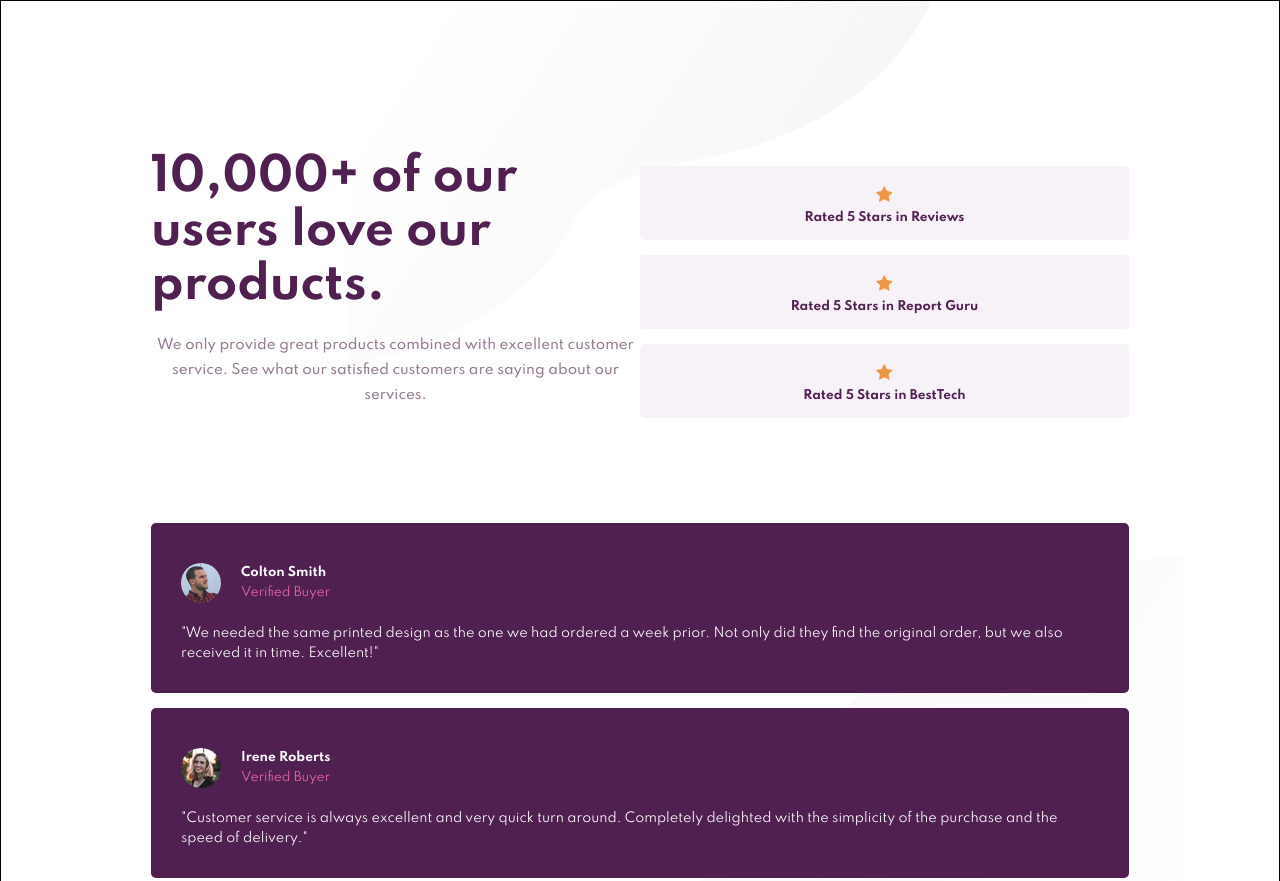
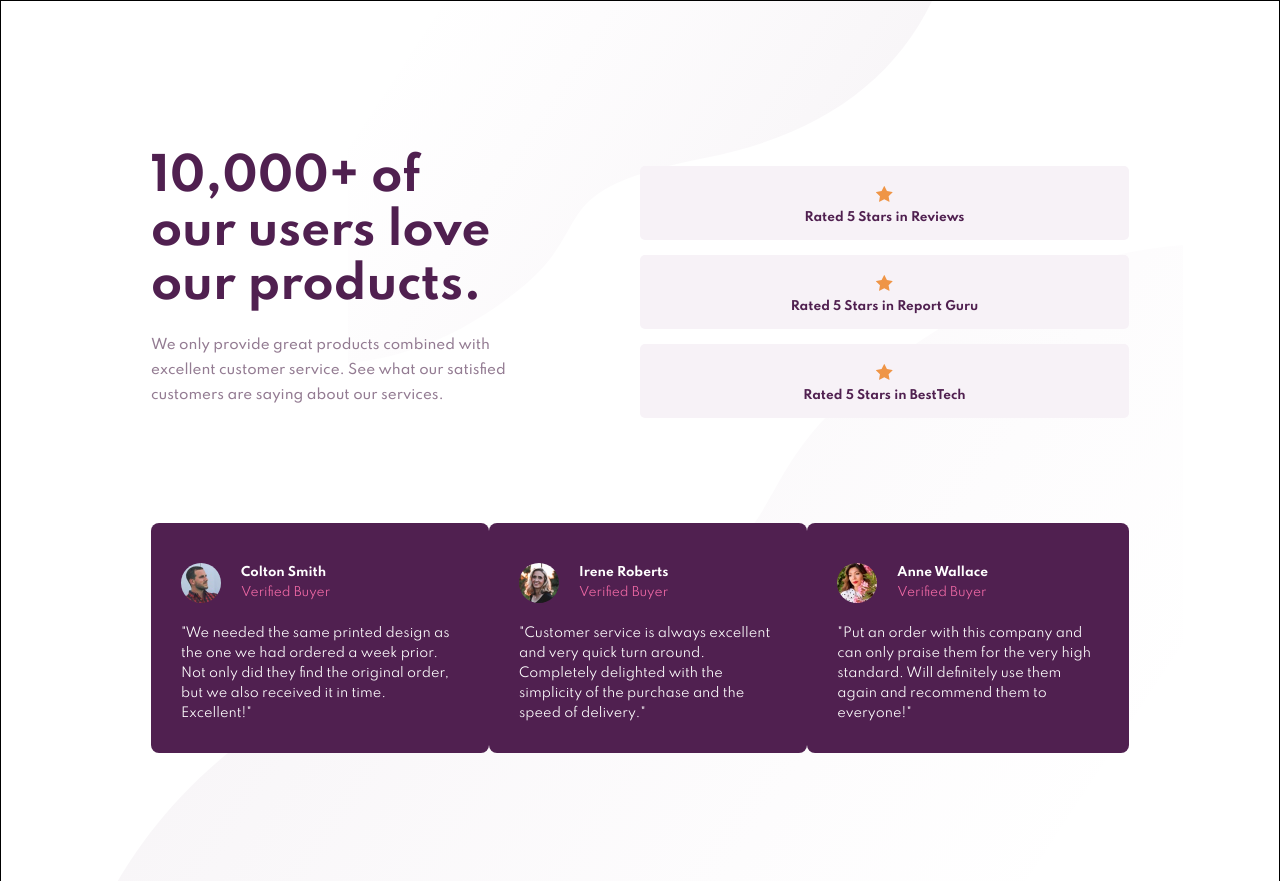
Before and after one commit to DawidMTX/social-proof-section-master, a plain HTML site: page index.html in a window 1280 px wide. Shown: the top 881 px of the page. Drawn offline with Linux system fonts and the light colour scheme.

Commit message:
ste display flex and align text

```diff
--- a/style.css
+++ b/style.css
@@ -31,9 +31,8 @@ body{
     color:hsl(300, 43%, 22%);
     text-align: center;
     margin-bottom: 20px;
+}
 
-
-}
 .text__p{
     text-align: center;
     font-weight: 500;
@@ -54,6 +53,7 @@ body{
     border-radius: 5px;
 
 }
+
 .stars__icon1{
     padding: 5px;
 }
@@ -106,27 +106,37 @@ body{
         padding:150px;
         flex-direction: row;
         flex-wrap: wrap;
+
    }
    .text{
         flex: 1 200px;
         flex-basis: 50%;
+        padding-right: 130px;
         }
     .text__h1{
         text-align: left;
-
         font-size: 3em;
     }
-    .text_p{
+    .text__p{
         text-align: left;
+
     }
    .stars{
        flex: 200px;
        flex-basis: 50%;
    }
 
+
    .opinion-box{
         flex: 2;
         flex-basis: 100%;
+        display: flex;
+   }
+   .opinion-box > div{
+       border-radius: 8px;
+   }
+   .opinion-box__irene{
+       margin-top:  50px;
+   }
 
-   }
 }
```
Also changed, not shown: index.html (+4 -2 lines).
